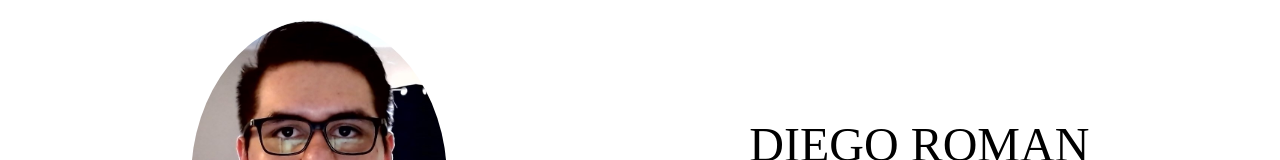
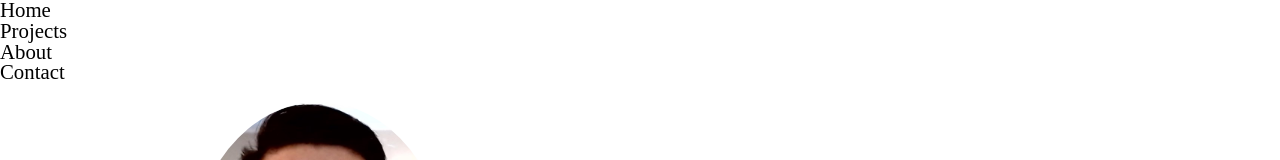
Before and after one commit to Diegormnv/Portfolio, a React (Create React App) app: page / in a window 1280 px wide. Shown: the top 160 px of the page. Built offline with nearby package versions, Linux system fonts and the light colour scheme.

Commit message:
setup for dark mode to be added

```diff
--- a/src/App.js
+++ b/src/App.js
@@ -1,16 +1,18 @@
 import React from "react";
 // import "./App.css";
 
-// import Nav from "./components/Nav";
+import Nav from "./components/Nav";
 import About from "./components/About";
 import Header from "./components/Header";
 import Projects from "./components/Projects";
+import useDarkMode from "./hooks/useDarkMode";
 // import Contact from "./components/Contact";
 
 function App() {
+  const [darkMode, setDarkMode] = useDarkMode(false);
   return (
-    <div className="App">
-      {/*<Nav />*/}
+    <div className={darkMode ? "dark-mode App" : "App"}>
+      <Nav darkMode={darkMode} setDarkMode={setDarkMode} />
       <Header />
       <Projects />
       <About />
--- a/src/components/Nav.js
+++ b/src/components/Nav.js
@@ -1,9 +1,14 @@
 import React from "react";
 import { Link } from "react-scroll";
-import github from "../assests/Github-512.png";
-import linkedIn from "../assests/linkedin.png";
+import sunicon from "../assests/sunicon.svg";
+import moonicon from "../assests/moonicon.svg";
 
-const Nav = (props) => {
+const Nav = ({ darkMode, setDarkMode }) => {
+  const toggleMode = (e) => {
+    e.preventDefault();
+    setDarkMode(!darkMode);
+  };
+
   return (
     <div className="navigation">
       <ul className="nav-links">
@@ -23,6 +28,10 @@ const Nav = (props) => {
           <Link to="contact-container">Contact</Link>
         </li>
       </ul>
+      <div
+        onClick={toggleMode}
+        className={darkMode ? "toggle toggled" : "toggle"}
+      />
     </div>
   );
 };
--- /dev/null
+++ b/src/hooks/useDarkMode.js
@@ -0,0 +1,11 @@
+import useLocalStorage from "./useLocalStorage";
+
+const useDarkMode = (theme) => {
+  const [value, setValue] = useLocalStorage("mode", theme);
+  const handleToggle = (newTheme) => {
+    setValue(newTheme);
+  };
+  return [value, setValue, handleToggle];
+};
+
+export default useDarkMode;
--- /dev/null
+++ b/src/hooks/useLocalStorage.js
@@ -0,0 +1,15 @@
+import { useState } from "react";
+
+const useLocalStorage = (key, theme) => {
+  const [storeTheme, setStoreTheme] = useState(() => {
+    const mode = window.localStorage.getItem(key);
+    return mode ? JSON.parse(mode) : theme;
+  });
+  const setMode = (mode) => {
+    setStoreTheme(mode);
+    window.localStorage.setItem(key, JSON.stringify(mode));
+  };
+  return [storeTheme, setMode];
+};
+
+export default useLocalStorage;
```
Also changed, not shown: src/assests/moonicon.svg (added), src/assests/sunicon.svg (added).
